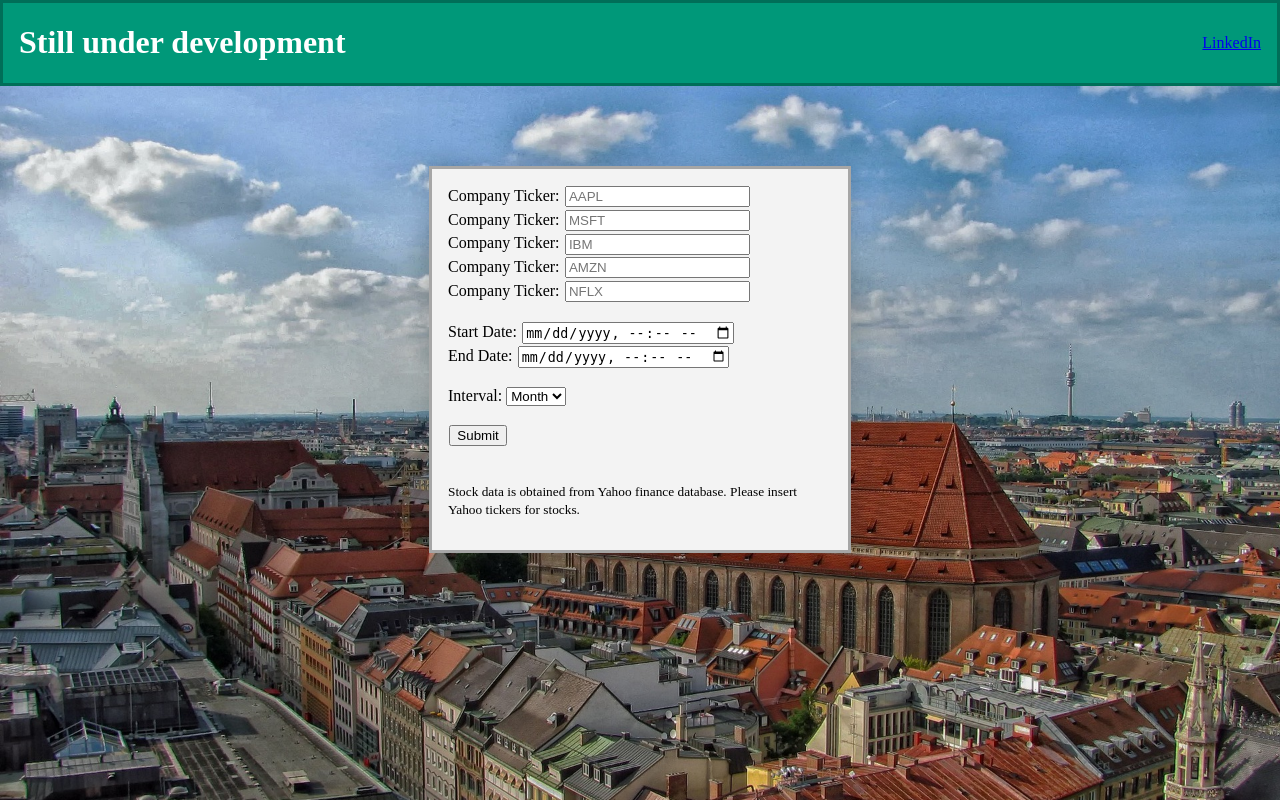
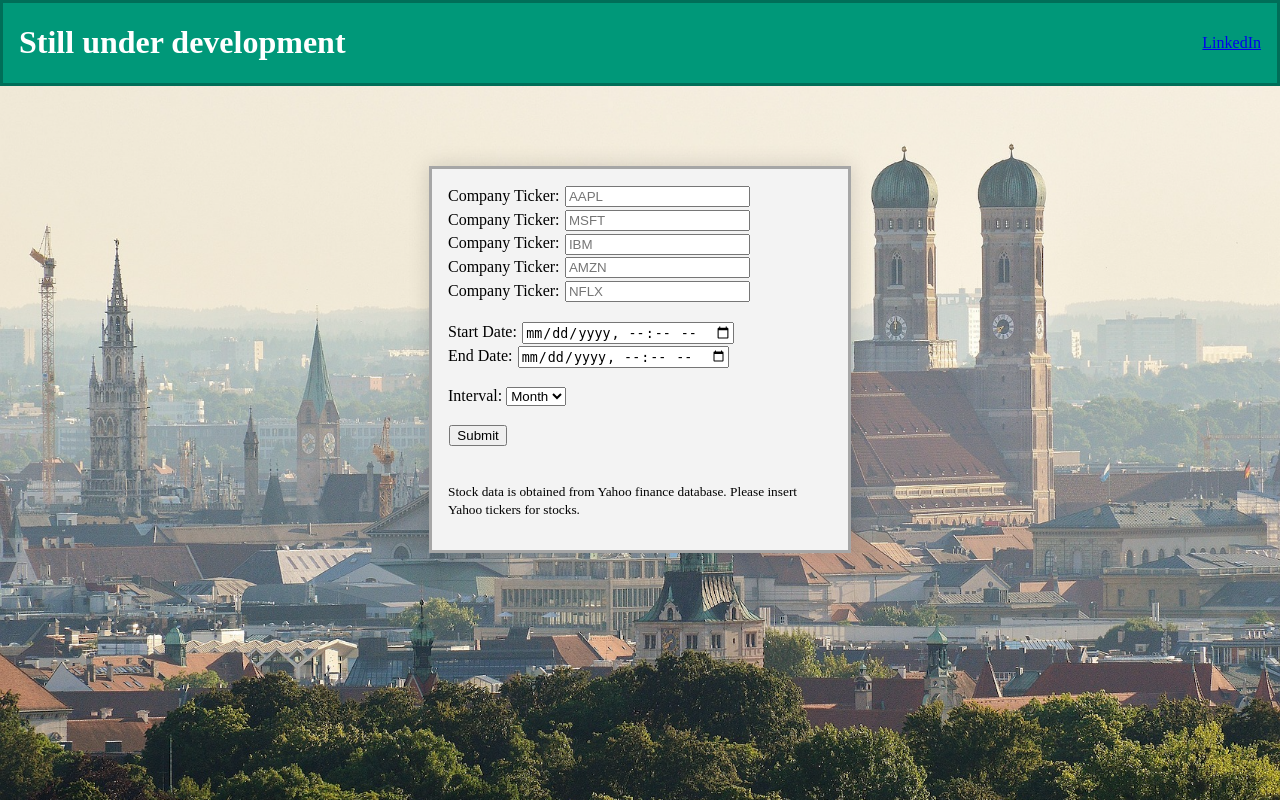
Before and after one commit to jessekeranen/webApp, a Flask app: page / in a window 1280 px wide. Run offline with Flask 2, Linux system fonts and the light colour scheme; some libraries are stand-ins or nearby versions.

Commit message:
Backgroud image

```diff
--- a/static/css/main.css
+++ b/static/css/main.css
@@ -4,7 +4,7 @@ body {
 
 .body {
     margin: 0 0 0 0;
-    background-image: url("../pictures/munich-391354_1920.jpeg");
+    background-image: url("../pictures/munich-1480745_1920.png");
     background-repeat: no-repeat;
     background-size: cover;
 }
```
Also changed, not shown: static/pictures/munich-1480745_1920.png (added), static/pictures/munich-391354_1920.jpeg (deleted), 1 other file.
